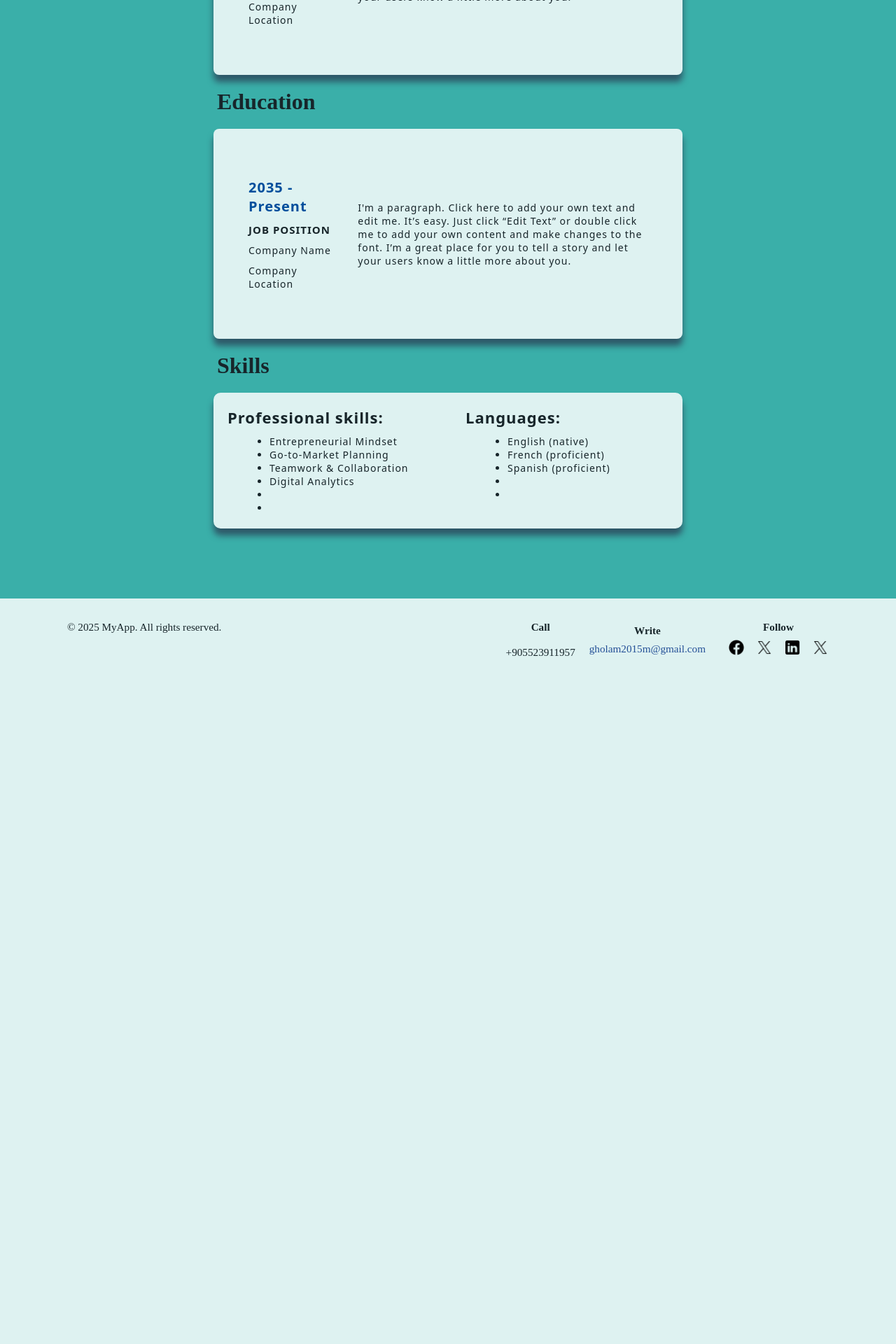
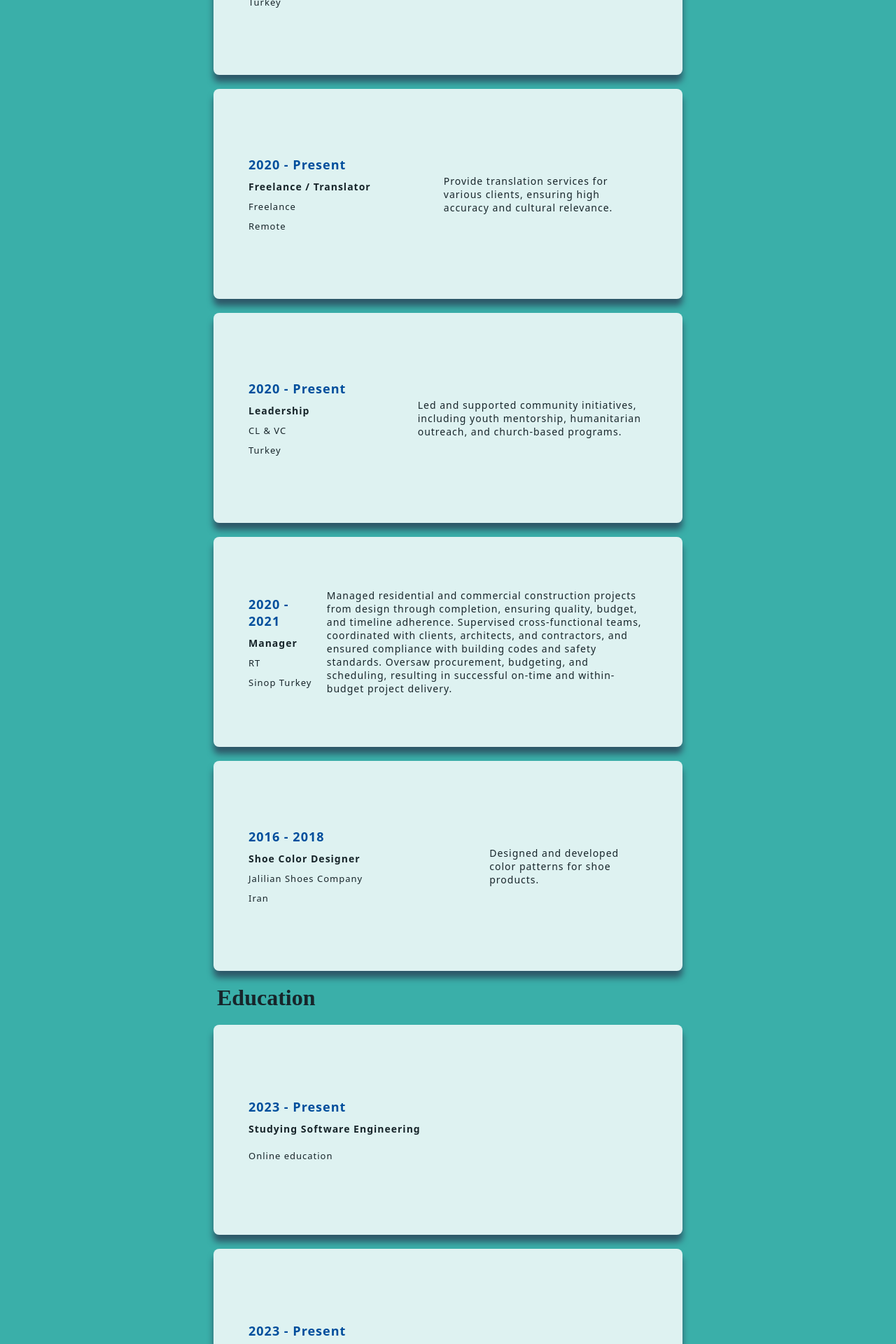
Before and after one commit to Reza-amiri10/Reza-Amiri, a React (Create React App) app: page /resume in a window 1280 px wide. Shown: the part 440-2360 px from the top of the page at 70% size. Before the commit the page ends 1421 px from the top, so only its background shows below. Built offline with nearby package versions, Linux system fonts and the light colour scheme.

Commit message:
I updated the resume page

```diff
--- a/src/assets/styles/ResumeWhiteCard.css
+++ b/src/assets/styles/ResumeWhiteCard.css
@@ -20,14 +20,14 @@
   width: 630px;
 }
 .resume-card-titles h1 {
-  font-size: 20px;
+  font-size: 18px;
   color: rgb(0, 78, 156);
 }
 .resume-card-titles h2 {
-  font-size: 15px;
+  font-size: 14px;
 }
 .resume-card-titles h3 {
-  font-size: 14px;
+  font-size: 13px;
   font-weight: 400;
 }
 
--- a/src/components/SkillsCard.jsx
+++ b/src/components/SkillsCard.jsx
@@ -8,12 +8,24 @@ export default function SkillsCard(props) {
         <h1>Professional skills:</h1>
         <div className="skills-list">
           <ul>
-            <li>Entrepreneurial Mindset</li>
-            <li>Go-to-Market Planning</li>
-            <li>Teamwork & Collaboration</li>
-            <li>Digital Analytics</li>
-            <li></li>
-            <li></li>
+          <li>Problem Solving
+          </li>
+            <li>Cultural Awareness</li>
+            <li>Excellent Listening Abilities</li>
+            <li>Written Translation </li>
+            <li>Management</li>
+            <li>Leadership</li>
+            <li>Teaching</li>
+            <li>Understanding Technology
+            </li>
+            <li>Eager to Learn New Skills
+            </li>Great Communication Skills
+            <li>Kind and respectful
+
+            </li>
+            <li>Problem Solving
+            </li>
+
           </ul>
         </div>
       </div>
@@ -21,11 +33,11 @@ export default function SkillsCard(props) {
         <h1> Languages:</h1>
         <div className="languages-list">
           <ul>
-            <li>English (native)</li>
-            <li>French (proficient)</li>
-            <li>Spanish (proficient)</li>
-            <li></li>
-            <li></li>
+            <li>Fluent in English
+            </li>
+            <li>Fluent in Turkish
+            </li>
+            <li>Native Persian</li>
           </ul>
         </div>
       </div>
--- a/src/pages/ResumePage.jsx
+++ b/src/pages/ResumePage.jsx
@@ -16,23 +16,67 @@ export default function ResumePage() {
       </div>
 
       <ResumeWhiteCard
-        jYear="2035 - Present"
-        jPosition="JOB POSITION"
-        cName="Company Name"
-        cLocation="Company Location"
-        expText="I'm a paragraph. Click here to add your own text and edit me. It’s easy. Just click “Edit Text” or double click me to add your own content and make changes to the font. I’m a great place for you to tell a story and let your users know a little more about you."
+        jYear="Present"
+        jPosition="Volunteer / English Teacher"
+        cName="HO & Church"
+        cLocation="Turkey"
+        expText="I am Teaching English to refugees as part of an ESL (English as a Second Language) program."
       />
+        <ResumeWhiteCard
+        jYear="2020 - Present"
+        jPosition="Freelance / Translator"
+        cName="Freelance"
+        cLocation="Remote"
+        expText="Provide translation services for various clients, ensuring high accuracy and cultural relevance."
+      />
+    <ResumeWhiteCard
+        jYear="2020 - Present"
+        jPosition="Leadership"
+        cName="CL & VC"
+        cLocation="Turkey"
+        expText="Led and supported community initiatives, including youth mentorship, humanitarian outreach, and church-based programs."
+      />
+       <ResumeWhiteCard
+        jYear="2020 - 2021"
+        jPosition="Manager"
+        cName="RT"
+        cLocation="Sinop Turkey"
+        expText="Managed residential and commercial construction projects from design through completion, ensuring quality, budget, and timeline adherence.
+Supervised cross-functional teams, coordinated with clients, architects, and contractors, and ensured compliance with building codes and safety standards.
+Oversaw procurement, budgeting, and scheduling, resulting in successful on-time and within-budget project delivery."
+      />
+        <ResumeWhiteCard
+        jYear="2016 - 2018"
+        jPosition="Shoe Color Designer"
+        cName="Jalilian Shoes Company"
+        cLocation="Iran"
+        expText="Designed and developed color patterns for shoe products."
+      />
+
       <div className="all-resume-titles">
         <h1>Education</h1>
       </div>
       <ResumeWhiteCard
-        jYear="2035 - Present"
-        jPosition="JOB POSITION"
-        cName="Company Name"
-        cLocation="Company Location"
-        expText="I'm a paragraph. Click here to add your own text and edit me. It’s easy. Just click “Edit Text” or double click me to add your own content and make changes to the font. I’m a great place for you to tell a story and let your users know a little more about you."
+        jYear="2023 - Present"
+        jPosition=" Studying Software Engineering"
+        cName=""
+        cLocation="Online education"
+        expText=""
       />
-
+        <ResumeWhiteCard
+        jYear="2023 - Present"
+        jPosition=" Studying Software Engineering"
+        cName=""
+        cLocation="Online education"
+        expText=""
+      />
+        <ResumeWhiteCard
+        jYear="2024"
+        jPosition="LET"
+        cName=""
+        cLocation="Turkey"
+        expText=" Three weeks Leadership English Teaching  (LET) camp organized and supported by Americancouncil and US Department of State."
+      />
       <div className="all-resume-titles">
         <h1>Skills</h1>
       </div>
```
